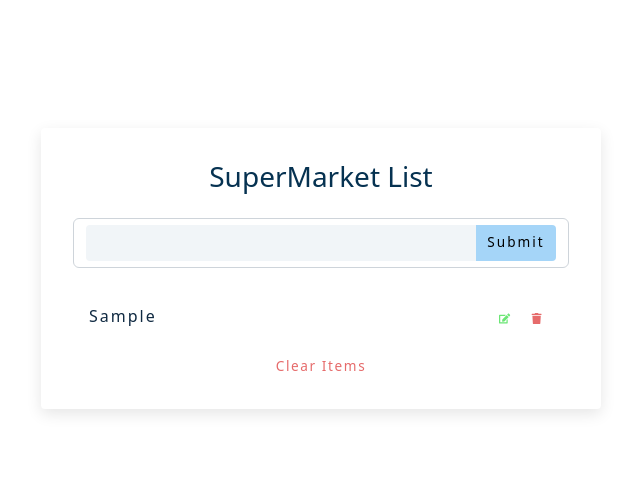
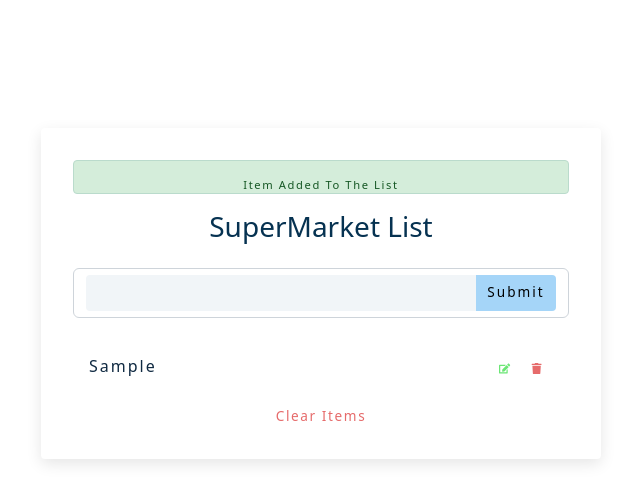
Before and after one commit to HerbertCJ/supermarketlist, a React (Create React App) app: page / in a window 1280 px wide. Both pictures are taken after typing "Sample" into the empty fields and a click on the button "Submit". Shown: the top 502 px of the page, without its empty margins (319-959 px from the left). Built offline with nearby package versions, Linux system fonts and the light colour scheme; the HTML template or start-up script is replaced by a standard one.

Commit message:
changed some css alerts

```diff
--- a/src/Alert.js
+++ b/src/Alert.js
@@ -8,7 +8,7 @@ const Alert = ({ status, type, msg, removeAlert, list }) => {
         return () => clearTimeout(timeout)
     }, [list])
 
-    return <p className={`alert alert=${type}`}>{msg}</p>
+    return <p className={`alert alert-${type}`}>{msg}</p>
 
 }
 export default Alert
--- a/src/App.js
+++ b/src/App.js
@@ -13,7 +13,7 @@ function App() {
   const handleSubmit = (e) => {
     e.preventDefault()
     if (!name) {
-      showAlert(true,'danger', 'Please enter some value to the item')
+      showAlert(true, 'danger', 'please enter a value')
     }
     else if (name && isEditing) {
       setList(list.map((item) => {
@@ -25,8 +25,10 @@ function App() {
       setName('')
       setEditId(null)
       setIsEditing(false)
+      showAlert(true, 'success', 'value changed')
     }
     else {
+      showAlert(true, 'success', 'item added to the list')
       const newItem = { id: new Date().getMilliseconds().toString(), title: name }
       setList([...list, newItem])
       setName('')
@@ -41,6 +43,7 @@ function App() {
   }
 
   const handleDelete = (id) => {
+    showAlert(true, 'danger', 'item removed')
     const newList = [...list].filter((item) => item.id !== id)
     setList(newList)
   }
@@ -50,6 +53,7 @@ function App() {
   }
 
   const clearList = () => {
+    showAlert(true, 'danger', 'empty list')
     setList([])
   }
 
```
